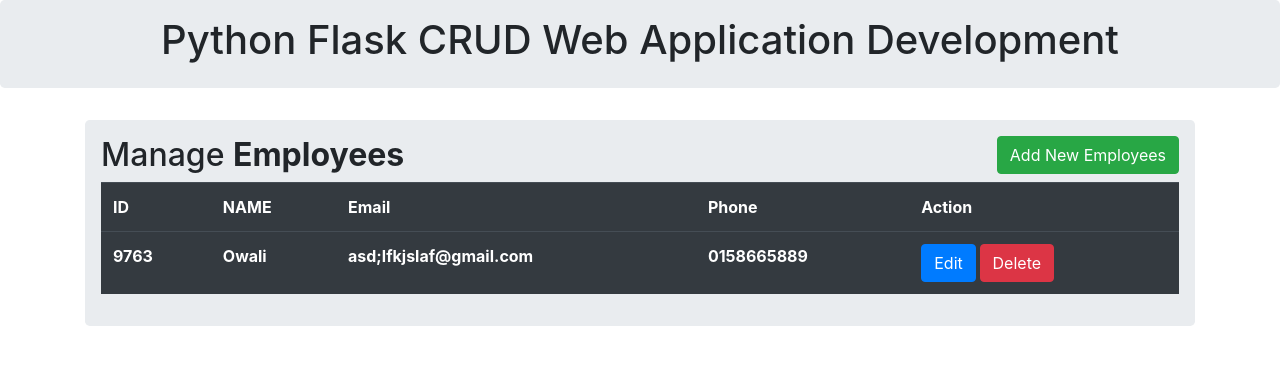
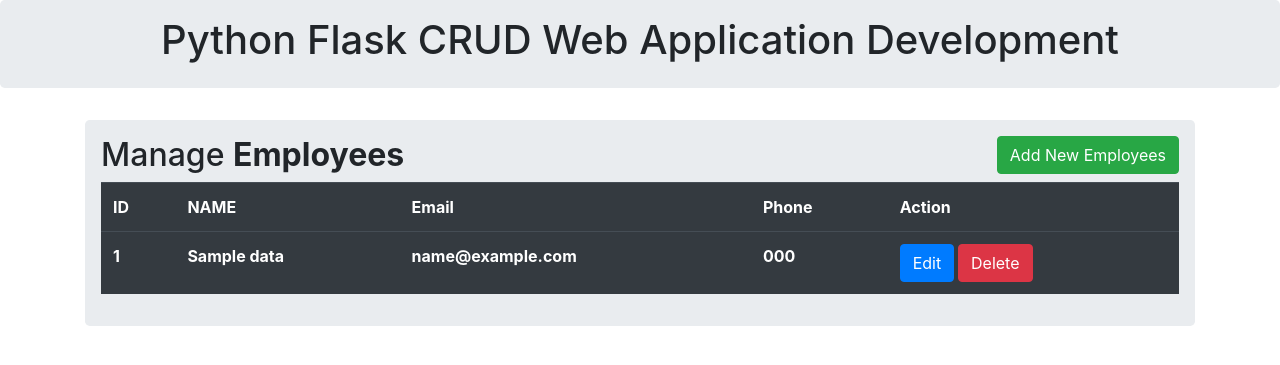
Before and after one commit to OwaliShawon/flask-CRUD-app, a Flask app: page / in a window 1280 px wide. Shown: the top 365 px of the page. Run offline with Flask 2, Linux system fonts and the light colour scheme; tables that the repository leaves empty hold one stand-in row (values such as "Sample post"); lists and menus that the app fills with data are empty; some libraries are stand-ins or nearby versions.

Commit message:
retrive data

```diff
--- a/App.py
+++ b/App.py
@@ -27,7 +27,8 @@ class Data(db.Model):
 
 @app.route("/", methods=['GET'])
 def Index():
-    return render_template("index.html")
+    all_data = Data.query.all()
+    return render_template("index.html", data=all_data)
 
 
 # insert data to database
--- a/templates/index.html
+++ b/templates/index.html
@@ -45,11 +45,12 @@
                         <th>Phone</th>
                         <th>Action</th>
                     </tr>
+                    {% for employee in data %}
                     <tr>
-                        <th>9763</th>
-                        <th>Owali</th>
-                        <th>asd;lfkjslaf@gmail.com</th>
-                        <th>0158665889</th>
+                        <th>{{employee.id}}</th>
+                        <th>{{employee.name}}</th>
+                        <th>{{employee.email}}</th>
+                        <th>{{employee.phone}}</th>
                         <th>
                             <button href="" type="button"
                                 class="btn btn-primary btn-xs"
@@ -103,6 +104,7 @@
                             </div>
                         </div>
                     </div>
+                    {% endfor %}
                 </table>
             </div>
 
```
